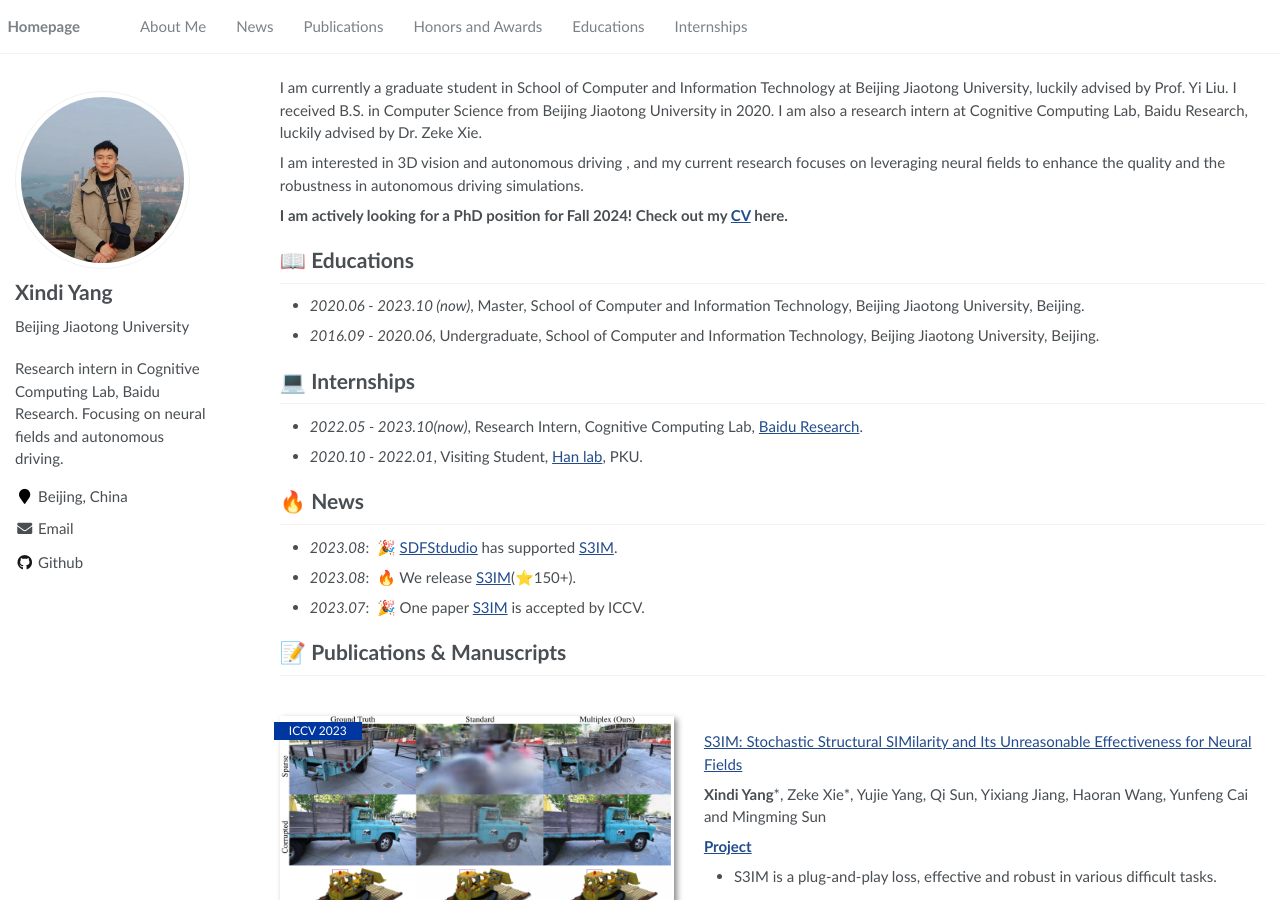
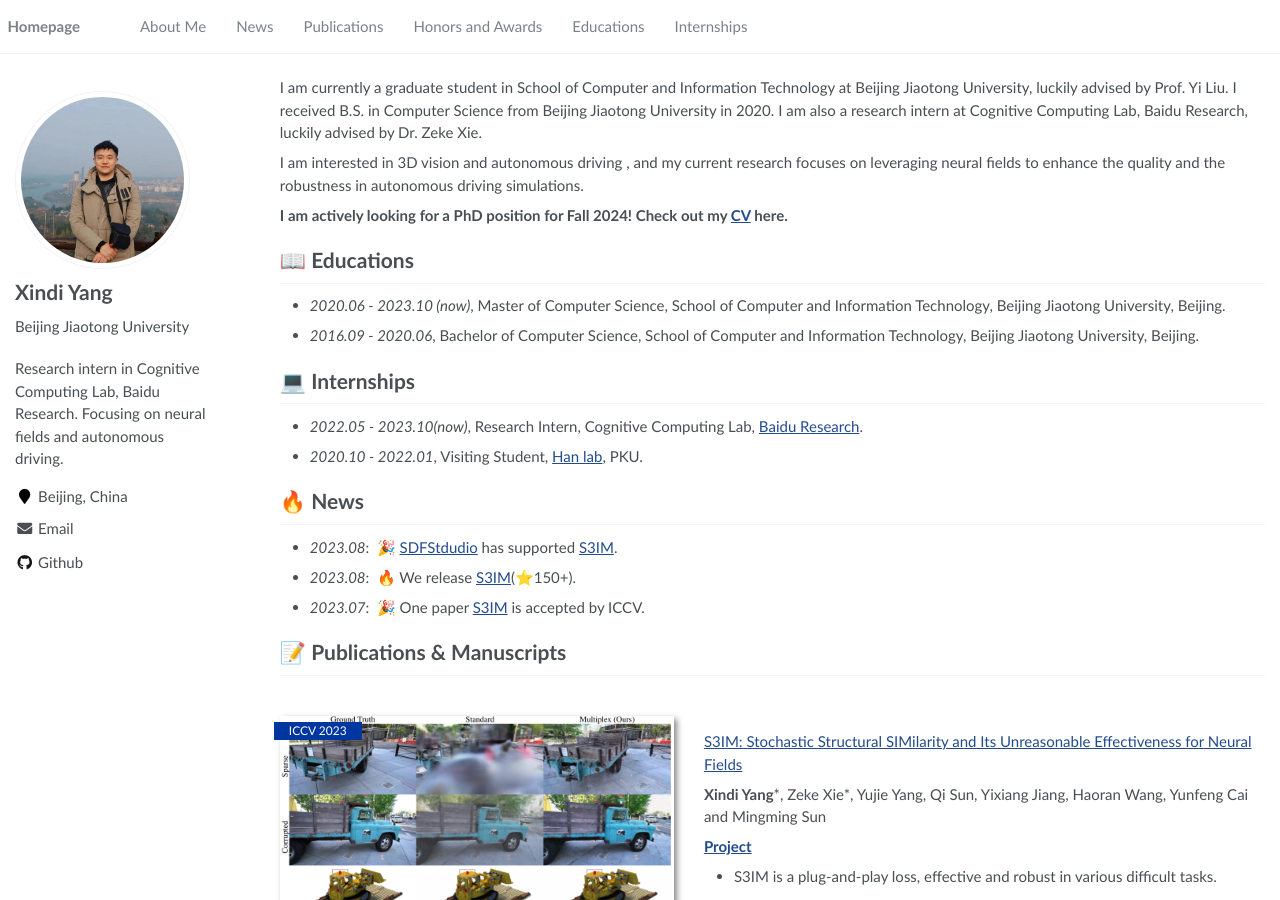
Before and after one commit to Madaoer/Madaoer.github.io, a Jekyll site: the page built from _pages/about.md, in a window 1280 px wide and 900 px high. Built offline with Jekyll 4.4.1, drawn with Linux system fonts in a browser that asks for light colours; comment, search, counter and statistics services are not loaded.

Commit message:
Update about.md

```diff
--- a/_pages/about.md
+++ b/_pages/about.md
@@ -24,8 +24,8 @@
 **I am actively looking for a PhD position for Fall 2024! Check out my [CV](https://madaoer.github.io/assets/Xindi_Yang_CV.pdf) here.**
 
 # 📖 Educations
-- *2020.06 - 2023.10 (now)*, Master, School of Computer and Information Technology, Beijing Jiaotong University, Beijing.
-- *2016.09 - 2020.06*, Undergraduate, School of Computer and Information Technology, Beijing Jiaotong University, Beijing.
+- *2020.06 - 2023.10 (now)*, Master of Computer Science, School of Computer and Information Technology, Beijing Jiaotong University, Beijing.
+- *2016.09 - 2020.06*, Bachelor of Computer Science, School of Computer and Information Technology, Beijing Jiaotong University, Beijing.
 
 # 💻 Internships
 - *2022.05 - 2023.10(now)*, Research Intern, Cognitive Computing Lab, [Baidu Research](http://research.baidu.com/).
```
